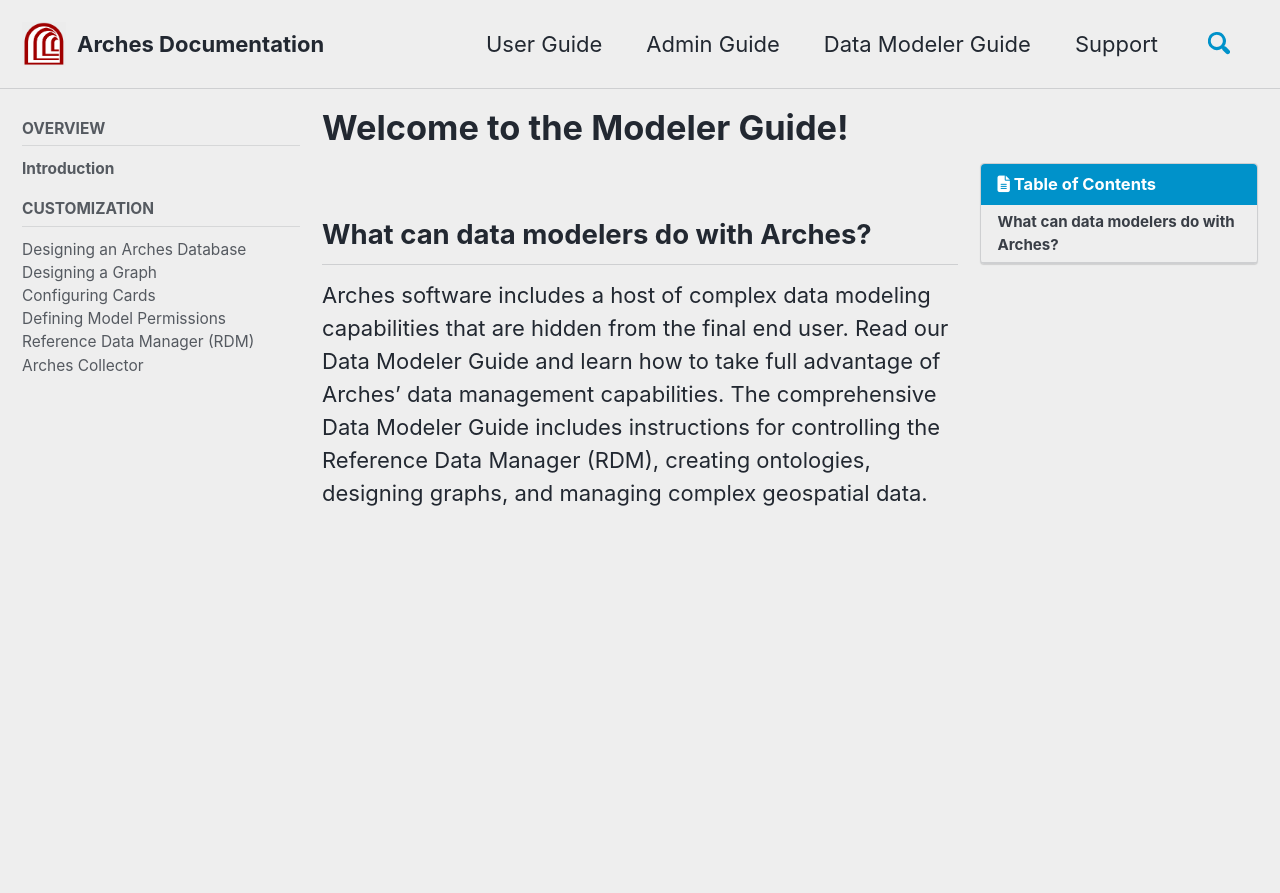
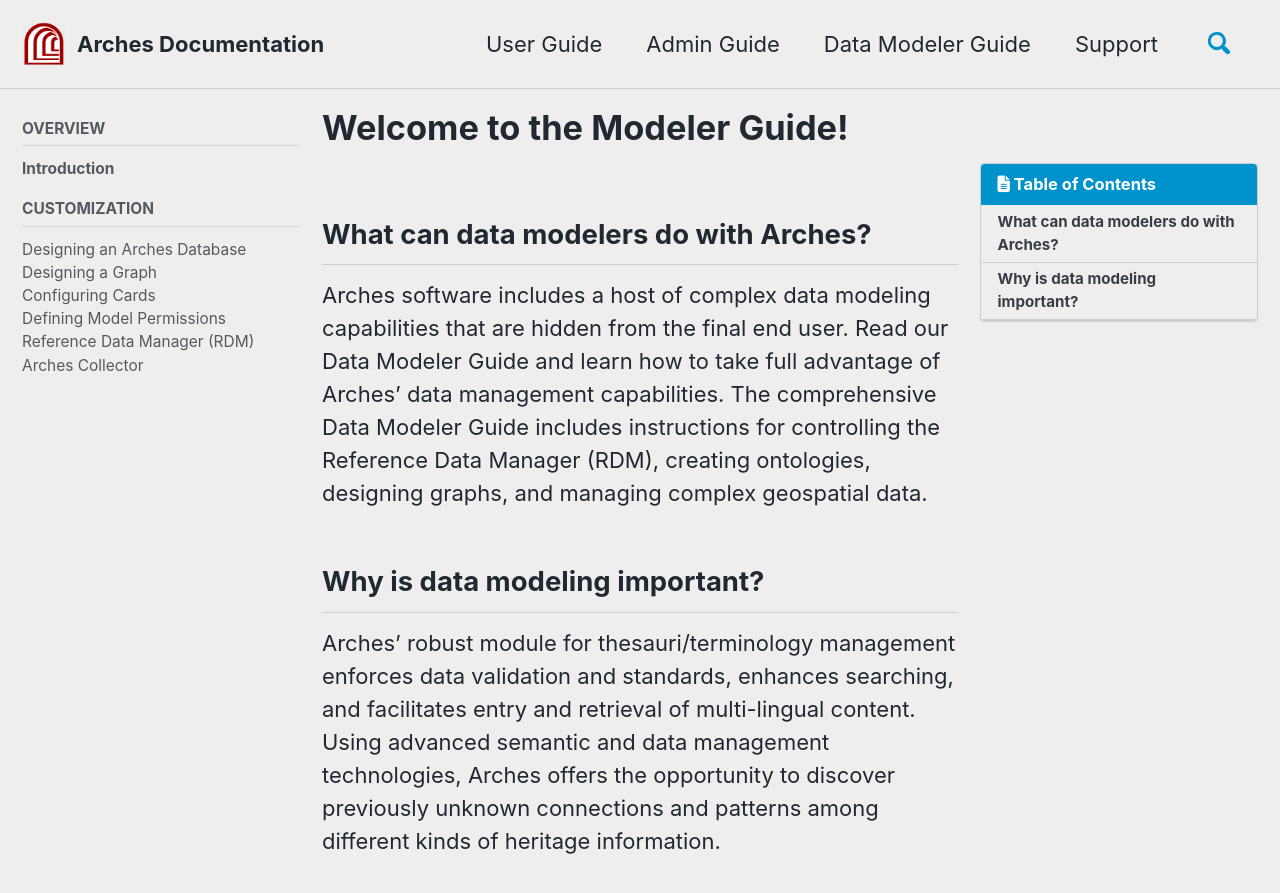
Before and after one commit to fargeo/archesguides, a Jekyll site: the page built from _pages/modeler.md, in a window 1280 px wide and 900 px high. Shown: the top 893 px of the window. Built offline with Jekyll 4.4.1, drawn with Linux system fonts in a browser that asks for light colours; cached includes are drawn as plain includes; nearby versions of some CDN libraries.

Commit message:
Update modeler.md
Text update

```diff
--- a/_pages/modeler.md
+++ b/_pages/modeler.md
@@ -18,3 +18,6 @@
 
 ## What can data modelers do with Arches?
 Arches software includes a host of complex data modeling capabilities that are hidden from the final end user. Read our Data Modeler Guide and learn how to take full advantage of Arches' data management capabilities. The comprehensive Data Modeler Guide includes instructions for controlling the Reference Data Manager (RDM), creating ontologies, designing graphs, and managing complex geospatial data.
+
+## Why is data modeling important?
+Arches' robust module for thesauri/terminology management enforces data validation and standards, enhances searching, and facilitates entry and retrieval of multi-lingual content. Using advanced semantic and data management technologies, Arches offers the opportunity to discover previously unknown connections and patterns among different kinds of heritage information.
```
